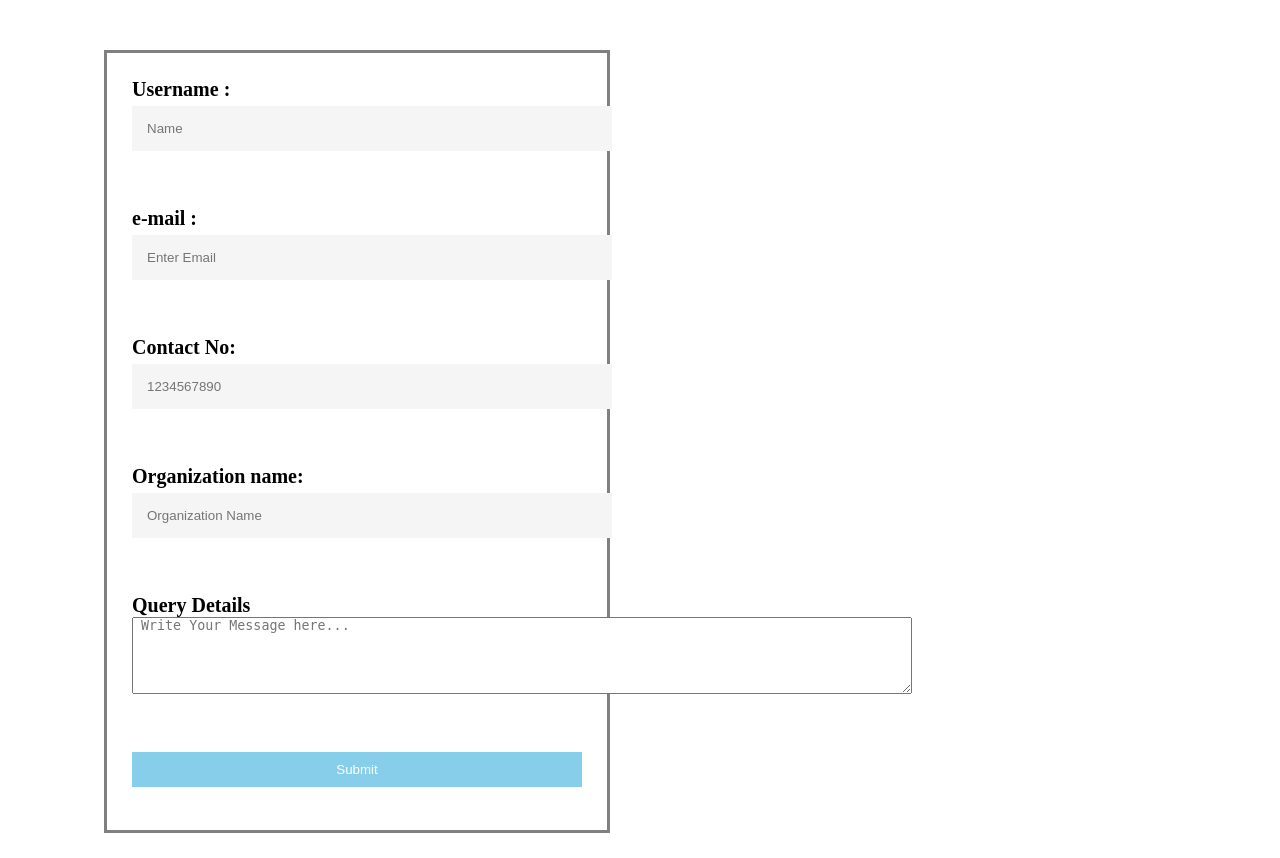
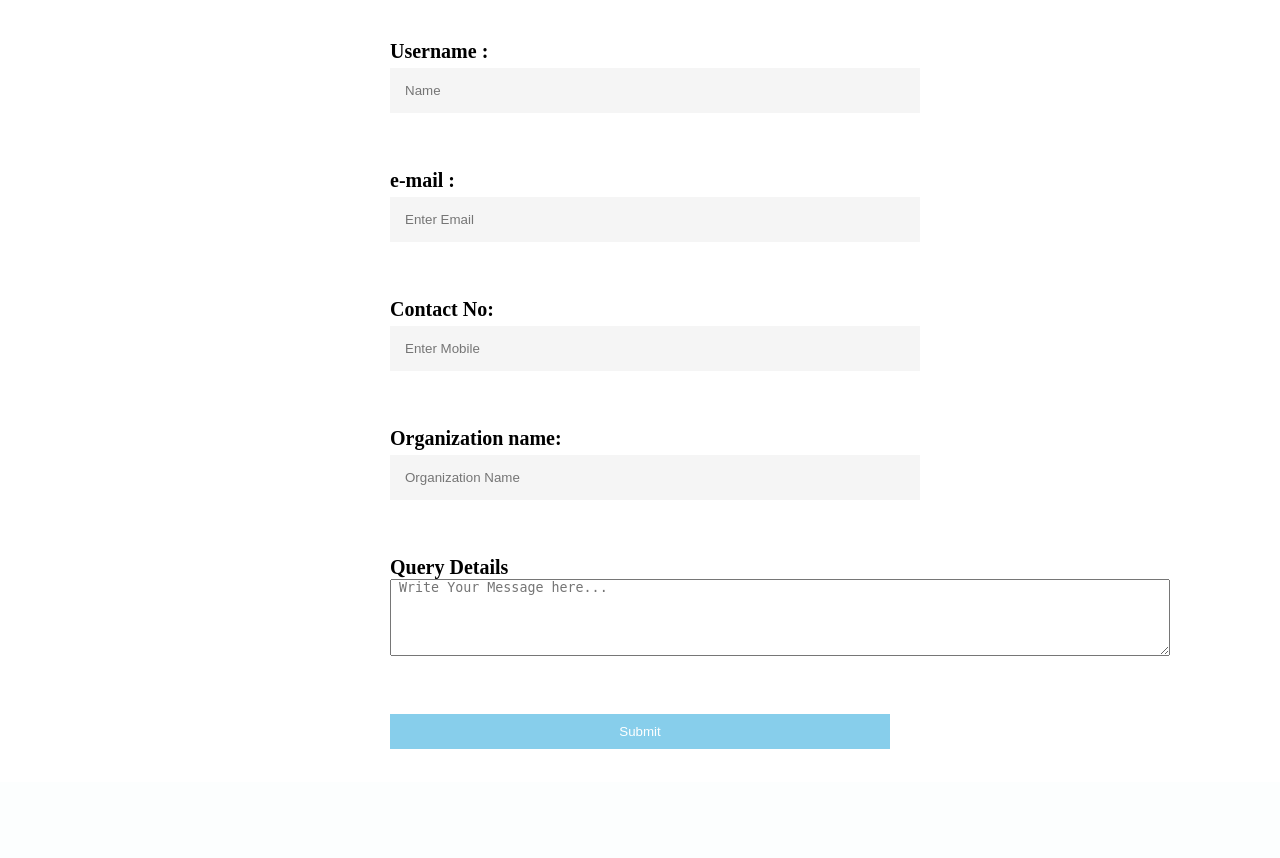
Before and after one commit to Online-Examination-System-Mini-Project/Online_Examination_System, a PHP site: page /Online_Examination_System/Pages/Contact-Us.html in a window 1280 px wide; the page is wider, and only the part inside the window is pictured. Shown: the part 170-1028 px from the top of that part. After the commit the page ends 919 px from the top of that part, so only its background shows below. Run offline with PHP 8.4, Linux system fonts and the light colour scheme.

Commit message:
making form in center

```diff
--- a/Pages/Contact-Us.html
+++ b/Pages/Contact-Us.html
@@ -19,15 +19,12 @@
                 <li><a href="PreSignupPage.html"><i class="fa fa-user-plus" aria-hidden="true"></i>&nbsp;SIGN UP</a></li>
             </ul>
         </div>
-    </div>
     <div class="header">
         <h1>Contact-Us</h1>
     </div>
 
 
     <div class="main">
-        <div id="left">
-            <div id="l1">
                 <form class="form" method="POST" action="MAILTO:ramavpk@gmail.com">
 
                     <label for="username">Username :</label>&nbsp;&nbsp;&nbsp;&nbsp;&nbsp;&nbsp;
@@ -35,7 +32,7 @@
                     <label for="email">e-mail :</label>&nbsp;&nbsp;&nbsp;&nbsp;&nbsp;&nbsp;&nbsp;&nbsp;&nbsp;&nbsp;&nbsp;&nbsp;
                     <input type="email" id="email" name="email" placeholder="Enter Email" required><br><br><br>
                     <label for="mobno">Contact No:</label>&nbsp;&nbsp;&nbsp;&nbsp;&nbsp;&nbsp;
-                    <input type="tel" id="mobno" name="mobno" placeholder="1234567890" pattern="[6-9]{1}[0-9]{3}[0-9]{3}[0-9]{3}" required><br><br><br>
+                    <input type="tel" id="mobno" name="mobno" placeholder="Enter Mobile" pattern="[6-9]{1}[0-9]{3}[0-9]{3}[0-9]{3}" required><br><br><br>
                     <label for="name">Organization name:</label>&nbsp;
                     <input type="text" id="name" name="name" placeholder="Organization Name"  required><br><br><br>
                     <label for="msg">Query Details</label>&nbsp;&nbsp;&nbsp;&nbsp;&nbsp;&nbsp;&nbsp;&nbsp;&nbsp;
@@ -45,9 +42,7 @@
                     <button type="submit" id="button" name="submit-btn">Submit</button>
                     <br><br>
                 </form>
-                </div>
-        </div>
-
+    </div>
     </div>
 
 </body>
--- a/css/Contact-Us.css
+++ b/css/Contact-Us.css
@@ -13,6 +13,9 @@
 }
 .main{
     width: 100%;
+    width: 100%;
+    margin-top: 40px;
+
 }
 label{
     font-weight: bolder;
@@ -30,9 +33,8 @@ input:focus{
     background-color:white;
 }
 form{
-    padding: 25px;
-    border: solid gray;
-    width: 450px;
+    width: 500px;
+    margin: 0 auto;
 }
 button{
     background-color:skyblue;
@@ -46,22 +48,6 @@ button:hover{
     color: skyblue;
     background-color:blanchedalmond;
 }
-.main #left{
-    width: 100%;
-    margin-left: 5%;
-    padding: 10px;
-    margin-top: 40px;
-}
-.main #left #l1{
-    padding-left: 30px;
-}
 .form{
     margin-bottom: 15px;
 }
-#left .form #submit{
-    background-color:rgb(116, 144, 233);
-    padding: 10px 20px 10px 20px;
-    border: 0;
-    color: white;
-    border-radius: 10px;
-}
```
